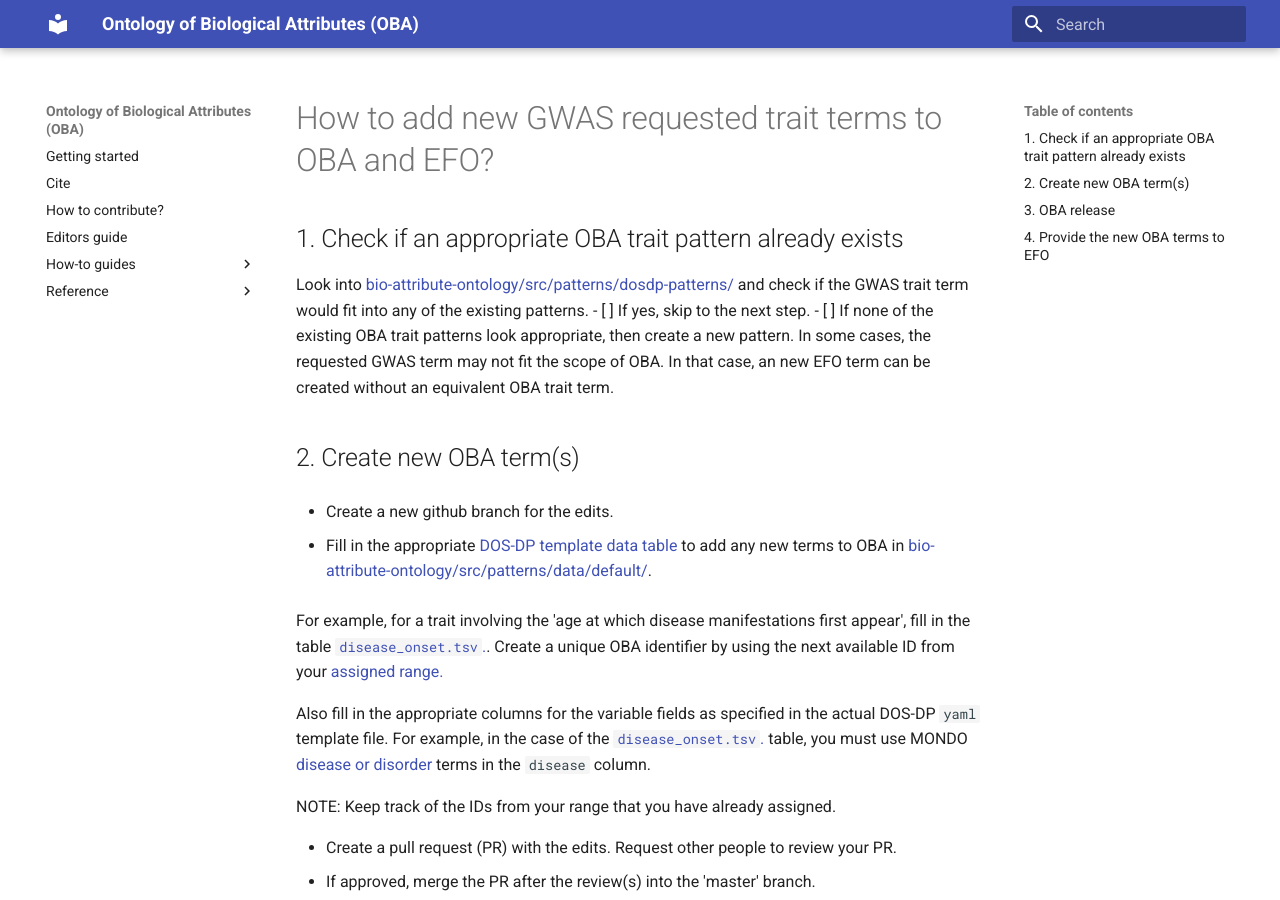
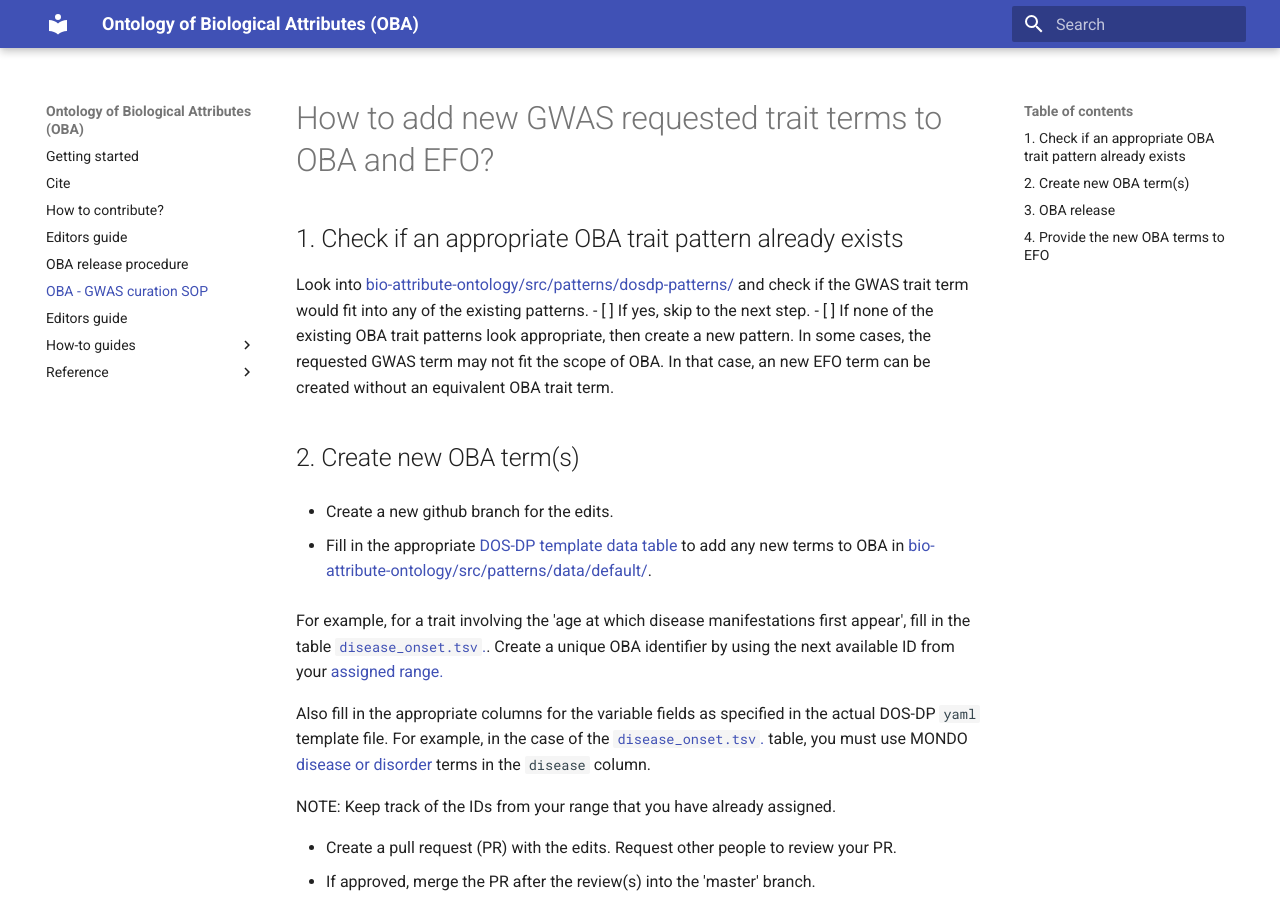
Before and after one commit to obophenotype/bio-attribute-ontology, an MkDocs documentation site: the page built from docs/oba-gwas-sop.md, in a window 1280 px wide and 900 px high. Built offline with MkDocs 1.6.1 and Material for MkDocs 9.7.7, drawn with Linux system fonts in a browser that asks for light colours.

Commit message:
Update docs

```diff
--- a/mkdocs.yaml
+++ b/mkdocs.yaml
@@ -4,6 +4,9 @@ nav:
   - Getting started: index.md
   - Cite: cite.md
   - How to contribute?: contributing.md
+  - Editors guide: editors-guide.md
+  - OBA release procedure: oba-release-sop.md
+  - OBA - GWAS curation SOP: oba-gwas-sop.md
   - Editors guide: editors-guide.md
   - How-to guides:
       - Standard ODK workflows:
```
Also changed, not shown: docs/oba-gwas-sop.md (renamed from docs/SOP-add_OBA_terms_for_GWAS.md), docs/oba-release-sop.md (renamed from docs/OBA_ReleaseWorkflow.md).
